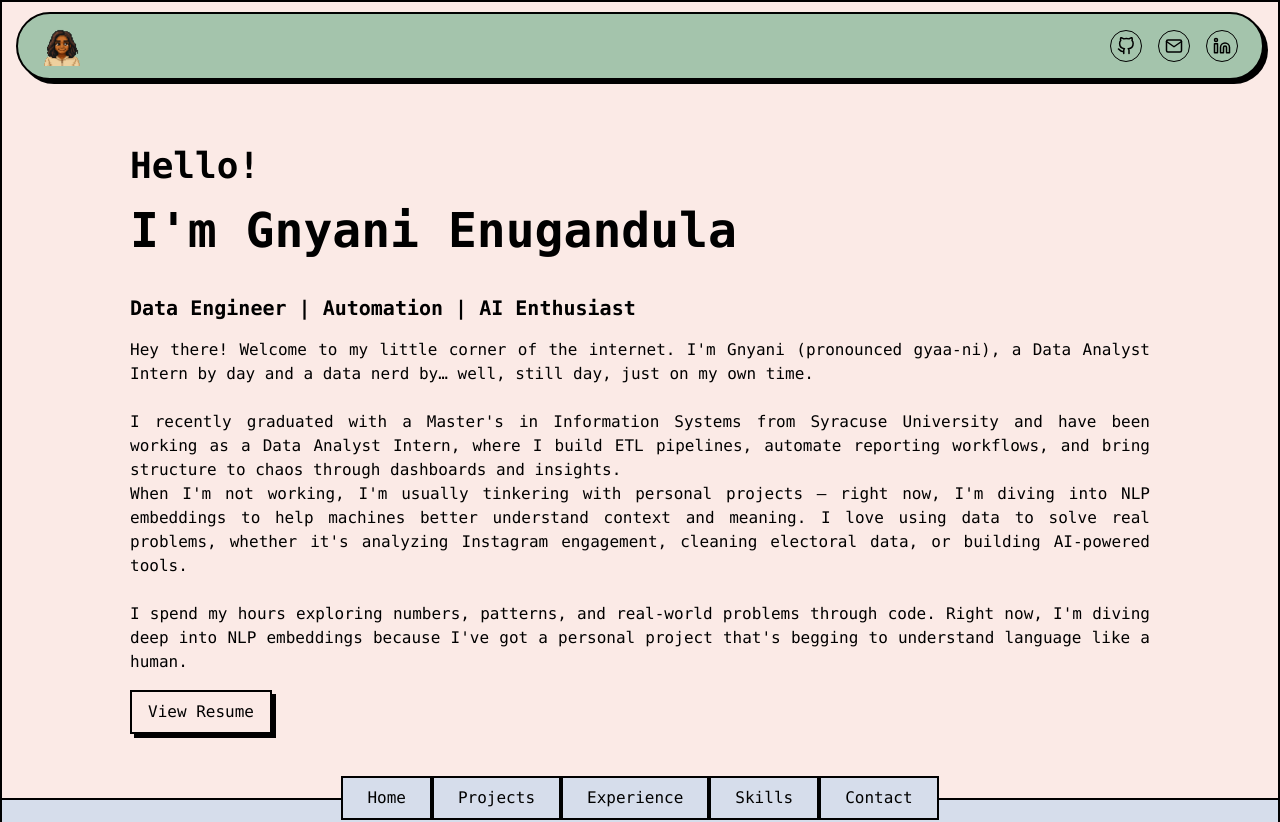
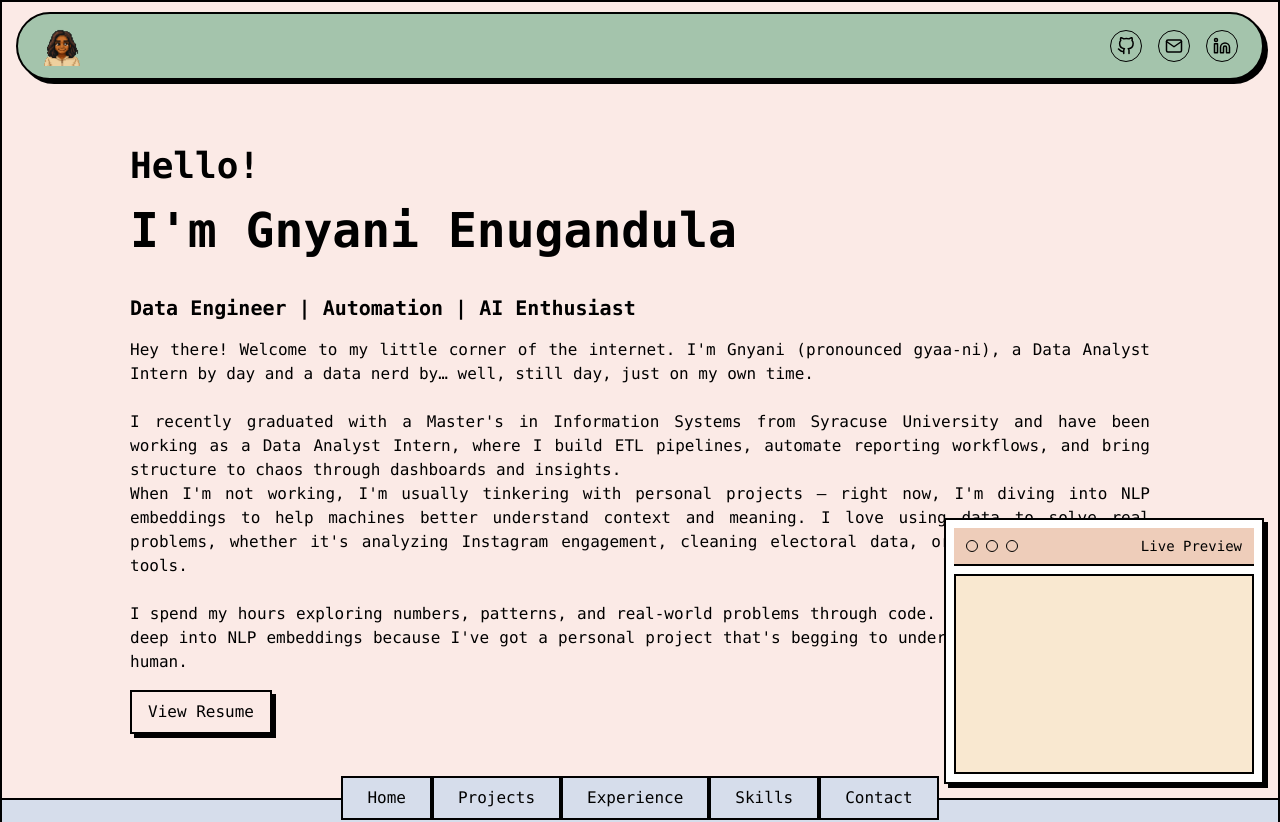
Before and after one commit to egnyani/gnyani-portfolio, a Next.js app: page / in a window 1280 px wide. Shown: the top 822 px of the page. Built offline with nearby package versions, Linux system fonts and the light colour scheme.

Commit message:
feat: add live preview window component

```diff
--- a/src/app/layout.tsx
+++ b/src/app/layout.tsx
@@ -1,6 +1,7 @@
 import type { Metadata } from "next";
 import { Geist, Geist_Mono } from "next/font/google";
 import "./globals.css";
+import Preview from "@/components/Preview";
 
 const geistSans = Geist({
   variable: "--font-geist-sans",
@@ -50,6 +51,7 @@ export default function RootLayout({
         className={`${geistSans.variable} ${geistMono.variable} antialiased`}
       >
         {children}
+        <Preview />
       </body>
     </html>
   );
--- /dev/null
+++ b/src/components/Preview.tsx
@@ -0,0 +1,49 @@
+"use client";
+import { useState, useEffect } from 'react';
+
+const Preview = () => {
+  const [isVisible, setIsVisible] = useState(false);
+
+  useEffect(() => {
+    const handleScroll = () => {
+      const scrollPosition = window.scrollY;
+      const windowHeight = window.innerHeight;
+      const documentHeight = document.documentElement.scrollHeight;
+
+      // Show preview when user has scrolled 80% of the page
+      if (scrollPosition + windowHeight >= documentHeight * 0.8) {
+        setIsVisible(true);
+      } else {
+        setIsVisible(false);
+      }
+    };
+
+    window.addEventListener('scroll', handleScroll);
+    return () => window.removeEventListener('scroll', handleScroll);
+  }, []);
+
+  if (!isVisible) return null;
+
+  return (
+    <div className="fixed bottom-4 right-4 z-50 bg-white border-2 border-black shadow-[4px_4px_0_#000] p-2">
+      <div className="bg-[#EECDBA] px-3 py-2 border-b-2 border-black flex justify-between items-center">
+        <div className="flex space-x-2">
+          <div className="w-3 h-3 rounded-full border border-black"></div>
+          <div className="w-3 h-3 rounded-full border border-black"></div>
+          <div className="w-3 h-3 rounded-full border border-black"></div>
+        </div>
+        <span className="text-sm text-black">Live Preview</span>
+      </div>
+      <div className="w-[300px] h-[200px] bg-[#F9E8D0] border-2 border-black mt-2 overflow-hidden">
+        <iframe
+          src="/"
+          className="w-full h-full scale-[0.3] origin-top-left"
+          style={{ transform: 'scale(0.3) translate(-100%, -100%)' }}
+          title="Site Preview"
+        />
+      </div>
+    </div>
+  );
+};
+
+export default Preview;
```
